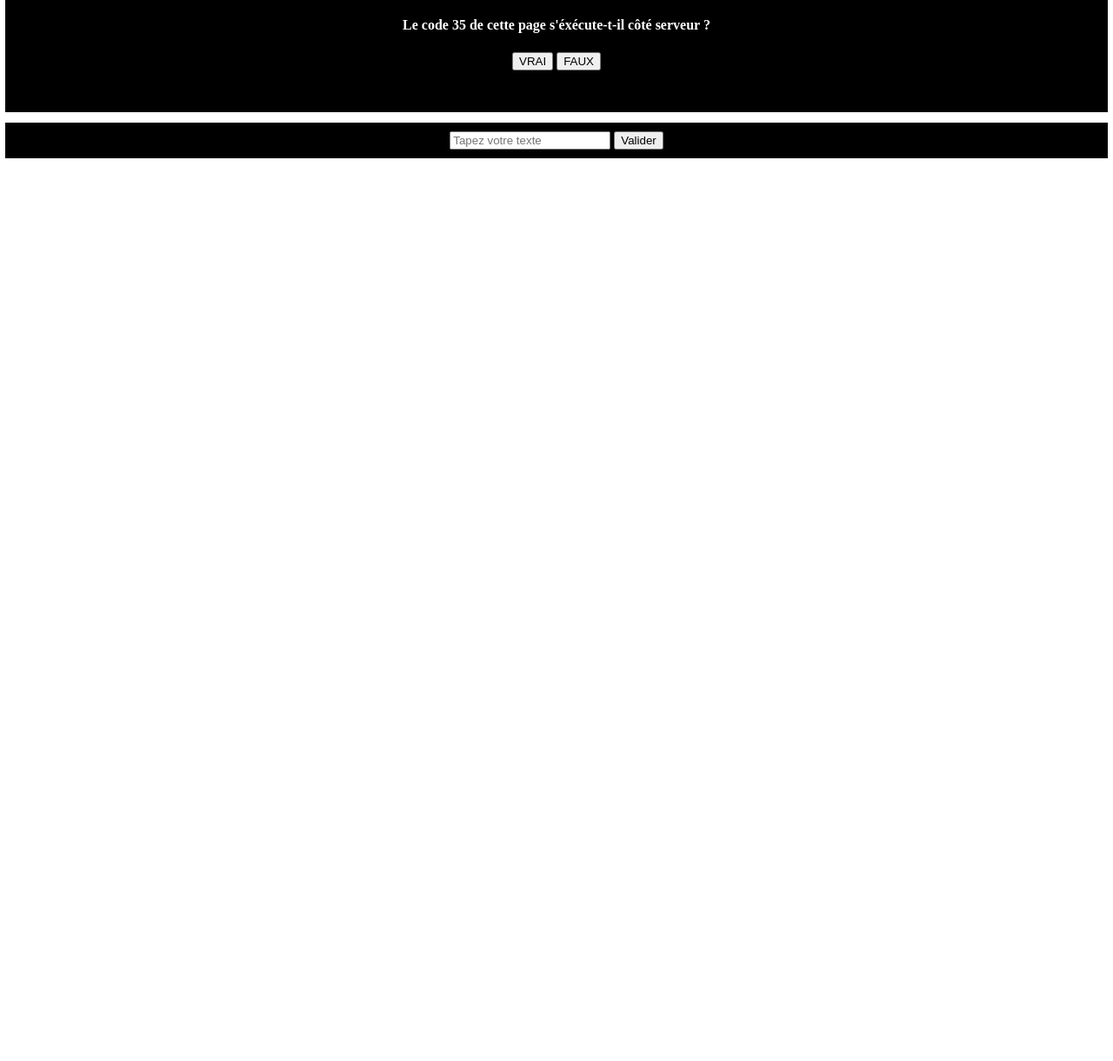
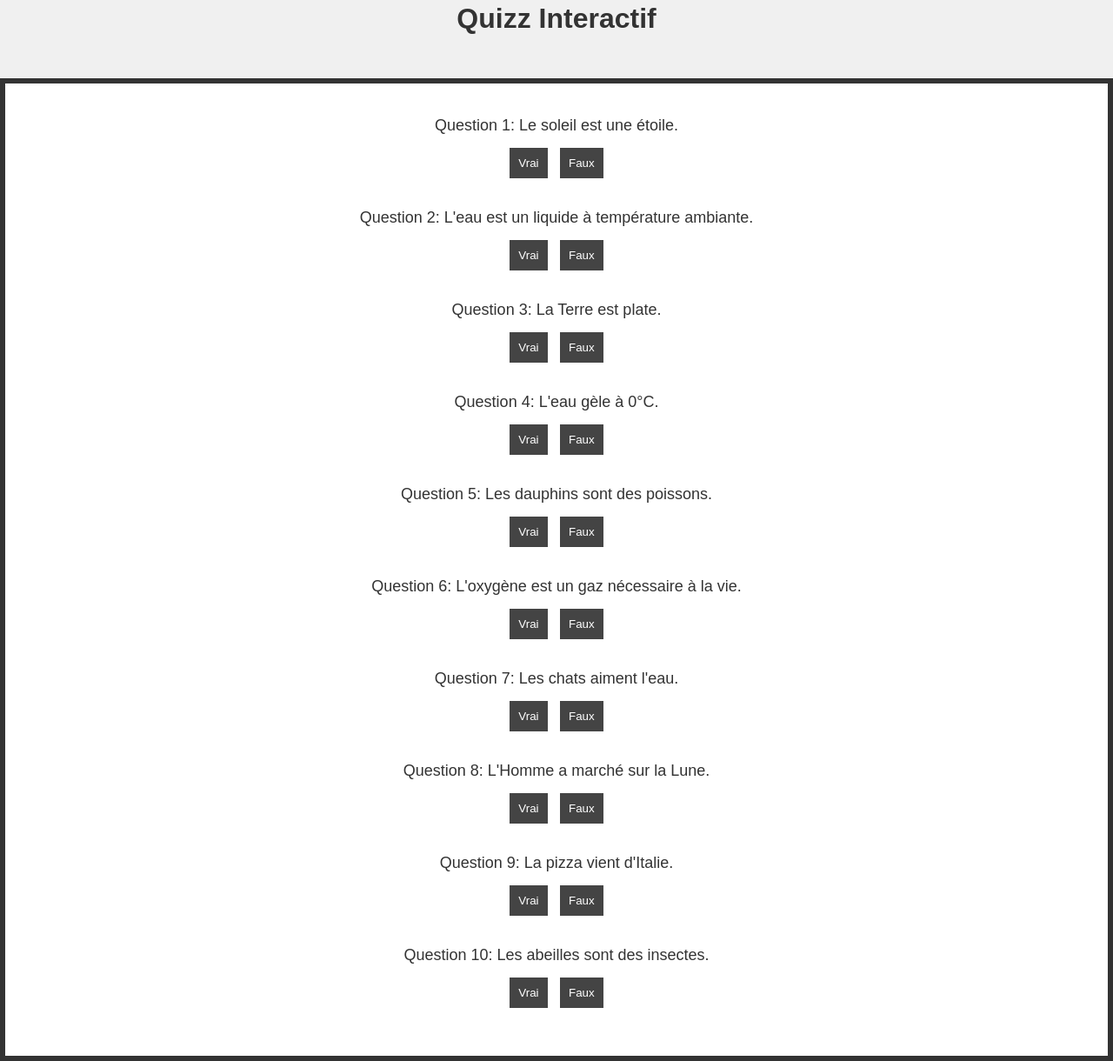
Before and after one commit to louisdev92/Quizz, a plain HTML site: page Quizz/index.html in a window 1280 px wide. Shown: the part 17-1237 px from the top of the page at 87% size. Before the commit the page ends 800 px from the top, so only its background shows below. Drawn offline with Linux system fonts and the light colour scheme; files that its build step writes are made by us from their sources.

Commit message:
Update index.html

```diff
--- a/Quizz/index.html
+++ b/Quizz/index.html
@@ -1,28 +1,100 @@
 <!DOCTYPE html>
-<html lang="en">
+<html lang="fr">
 <head>
     <meta charset="UTF-8">
     <meta name="viewport" content="width=device-width, initial-scale=1.0">
-    <title>Le DOM</title>
-    <link rel="stylesheet" href="style.css">
+    <title>Quizz Interactif</title>
+    <link rel="stylesheet" href="styles.css">
 </head>
 <body>
+<h1>Quizz Interactif</h1>
 
-<div class="click-event box">
-    <h4>Le code 35 de cette page s'éxécute-t-il côté serveur ?</h4>
-    <button id="btn-1">VRAI</button>
-    <button id="btn-2">FAUX</button>
-    <p>La bonne réponse est faux</p>
+<div class="box">
+    <!-- Question 1 -->
+    <div class="question-container">
+        <p class="question">Question 1: Le soleil est une étoile.</p>
+        <button class="btn" id="btn-1">Vrai</button>
+        <button class="btn" id="btn-2">Faux</button>
+        <p class="response"></p>
+    </div>
+
+    <!-- Question 2 -->
+    <div class="question-container">
+        <p class="question">Question 2: L'eau est un liquide à température ambiante.</p>
+        <button class="btn" id="btn-3">Vrai</button>
+        <button class="btn" id="btn-4">Faux</button>
+        <p class="response"></p>
+    </div>
+
+    <!-- Question 3 -->
+    <div class="question-container">
+        <p class="question">Question 3: La Terre est plate.</p>
+        <button class="btn" id="btn-5">Vrai</button>
+        <button class="btn" id="btn-6">Faux</button>
+        <p class="response"></p>
+    </div>
+
+    <!-- Question 4 -->
+    <div class="question-container">
+        <p class="question">Question 4: L'eau gèle à 0°C.</p>
+        <button class="btn" id="btn-7">Vrai</button>
+        <button class="btn" id="btn-8">Faux</button>
+        <p class="response"></p>
+    </div>
+
+    <!-- Question 5 -->
+    <div class="question-container">
+        <p class="question">Question 5: Les dauphins sont des poissons.</p>
+        <button class="btn" id="btn-9">Vrai</button>
+        <button class="btn" id="btn-10">Faux</button>
+        <p class="response"></p>
+    </div>
+
+    <!-- Question 6 -->
+    <div class="question-container">
+        <p class="question">Question 6: L'oxygène est un gaz nécessaire à la vie.</p>
+        <button class="btn" id="btn-11">Vrai</button>
+        <button class="btn" id="btn-12">Faux</button>
+        <p class="response"></p>
+    </div>
+
+    <!-- Question 7 -->
+    <div class="question-container">
+        <p class="question">Question 7: Les chats aiment l'eau.</p>
+        <button class="btn" id="btn-13">Vrai</button>
+        <button class="btn" id="btn-14">Faux</button>
+        <p class="response"></p>
+    </div>
+
+    <!-- Question 8 -->
+    <div class="question-container">
+        <p class="question">Question 8: L'Homme a marché sur la Lune.</p>
+        <button class="btn" id="btn-15">Vrai</button>
+        <button class="btn" id="btn-16">Faux</button>
+        <p class="response"></p>
+    </div>
+
+    <!-- Question 9 -->
+    <div class="question-container">
+        <p class="question">Question 9: La pizza vient d'Italie.</p>
+        <button class="btn" id="btn-17">Vrai</button>
+        <button class="btn" id="btn-18">Faux</button>
+        <p class="response"></p>
+    </div>
+
+    <!-- Question 10 -->
+    <div class="question-container">
+        <p class="question">Question 10: Les abeilles sont des insectes.</p>
+        <button class="btn" id="btn-19">Vrai</button>
+        <button class="btn" id="btn-20">Faux</button>
+        <p class="response"></p>
+    </div>
+
+    <div class="result">
+        <p id="final-result"></p>
+    </div>
 </div>
 
-<form action="#" method="post" class="box">
-    <label>
-        <input type="text" placeholder="Tapez votre texte">
-    </label>
-        <input type="submit" value="Valider">
-        <div></div>
-</form>
-
-<script src="index.js"></script>
+<script src="script.js"></script>
 </body>
 </html>
```
